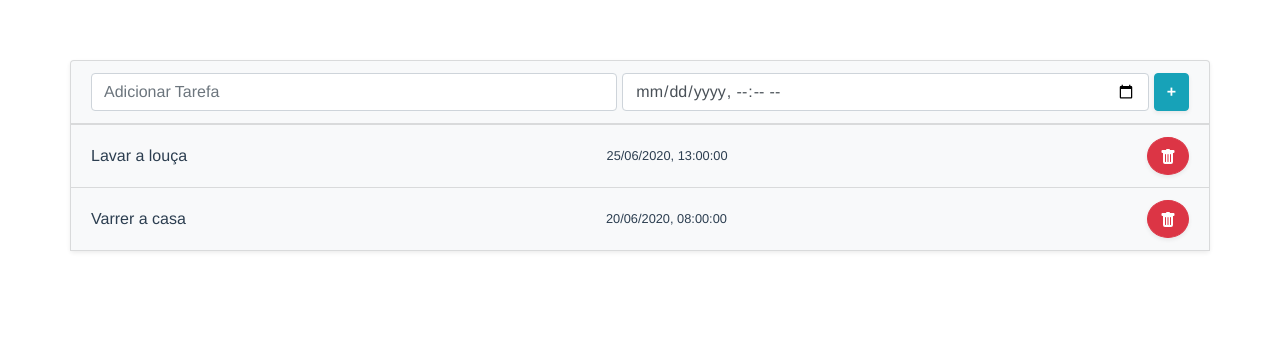
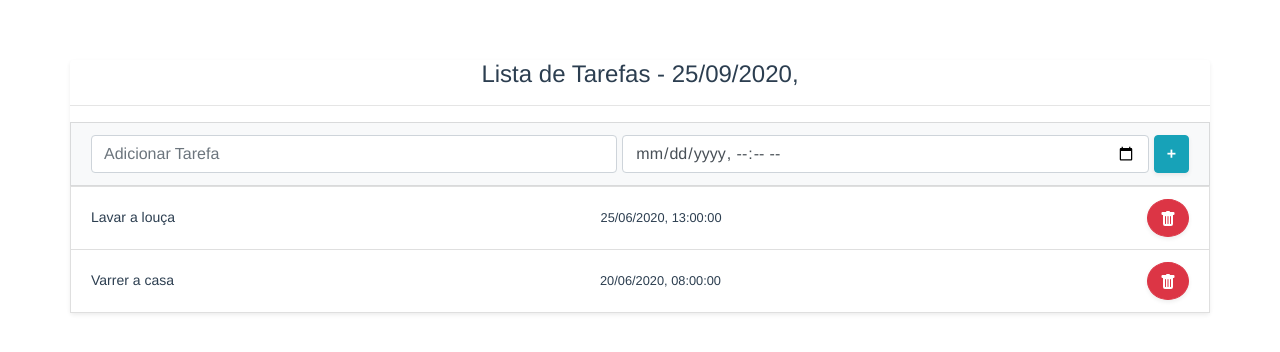
Before and after one commit to moisesduartem/to-do-list, a Vue app: page / in a window 1280 px wide. Shown: the top 352 px of the page. Built offline with nearby package versions, Linux system fonts and the light colour scheme; the HTML template or start-up script is replaced by a standard one.

Commit message:
adiciona e remove itens da lista

```diff
--- a/src/components/List.vue
+++ b/src/components/List.vue
@@ -1,20 +1,22 @@
 <template>
   <div>
     <div class="container rounded p-0 shadow-sm">
+    <h4 class="">Lista de Tarefas - {{now.split(' ')[0]}}</h4>
+    <hr>
       <div id="add-task" class="list-group-item bg-light">
-        <input type="text" class="form-control" placeholder="Adicionar Tarefa" v-model="title">
-        <input type="datetime-local" class="form-control" placeholder="Adicionar Tarefa" v-model="date">
-        <button class="btn btn-info shadow-sm">+</button>
+        <input type="text" class="form-control" placeholder="Adicionar Tarefa" v-model="newTitle">
+        <input type="datetime-local" class="form-control" placeholder="Adicionar Tarefa" v-model="newDate" value="2020-12-25T08:00">
+        <button v-on:click="addTask" class="btn btn-info shadow-sm">+</button>
       </div>
       <div class="">
-        <div class="list-group-item bg-light text-left d-flex align-items-center  justify-content-between" v-for="(task) in taskList" v-bind:key="task.id">
-          {{task.title}}
+        <div class="task list-group-item text-left d-flex align-items-center  justify-content-between" v-for="(task, i) in taskList" v-on:click="concludeTask(i)" v-bind:key="task.id">
+          <span class="task-title">{{task.title}}</span>
           <small>
             {{ new Date(task.date).toLocaleString('pt-br') }}
           </small>
-            <button class="btn btn-danger shadow-sm rounded-circle">
-              <TrashIcon />
-            </button>
+          <button v-on:click="removeTask(i)" class="btn btn-danger shadow-sm rounded-circle">
+            <TrashIcon />
+          </button>
         </div>
       </div>
     </div>
@@ -26,25 +28,46 @@
   export default {
     data() {
       return {
+        newTitle: '',
+        newDate: '',
         name: 'List',
-        title: '',
-        now: new Date().toLocaleString('pt-br'),
-        date: '',
         taskList: [
-        {title: 'Lavar a louça', date: '2020-06-25 13:00:00'},
-        {title: 'Varrer a casa', date: '2020-06-20 08:00:00'}
+        {title: 'Lavar a louça', date: '2020-06-25 13:00:00', concluded: false},
+        {title: 'Varrer a casa', date: '2020-06-20 08:00:00', concluded: false},
         ]
       }
+    },
+    computed: {
+        now() {
+          const date = new Date();
+          return `${date.toLocaleString('pt-br')}`
+        }
     },
     components: {
       TrashIcon
     },
     methods: {
+      addTask() {
+        if (this.newTitle && this.newDate) {
+          this.taskList.push({
+            title: this.newTitle,
+            date: this.newDate,
+            concluded: false });
+        }
+        this.newTitle = '';
+        this.newDate = '';
+      },
+      removeTask(i) {
+        this.taskList.splice(i, 1);
+      },
+      concludeTask(i) {
+        this.taskList[i].concluded = !this.taskList[i].concluded;
+      }
     }
   }
 </script>
 
-<style scoped>
+<style>
 input {
   margin-right: 5px;
 }
@@ -57,4 +80,16 @@ input {
   font-weight: 700;
 }
 
+.task {
+  transition: all .3s;
+}
+
+.task .task-title {
+  font-size: 14px;
+}
+
+.task:hover {
+  background-color: #f5fff5;
+}
+
 </style>
```
